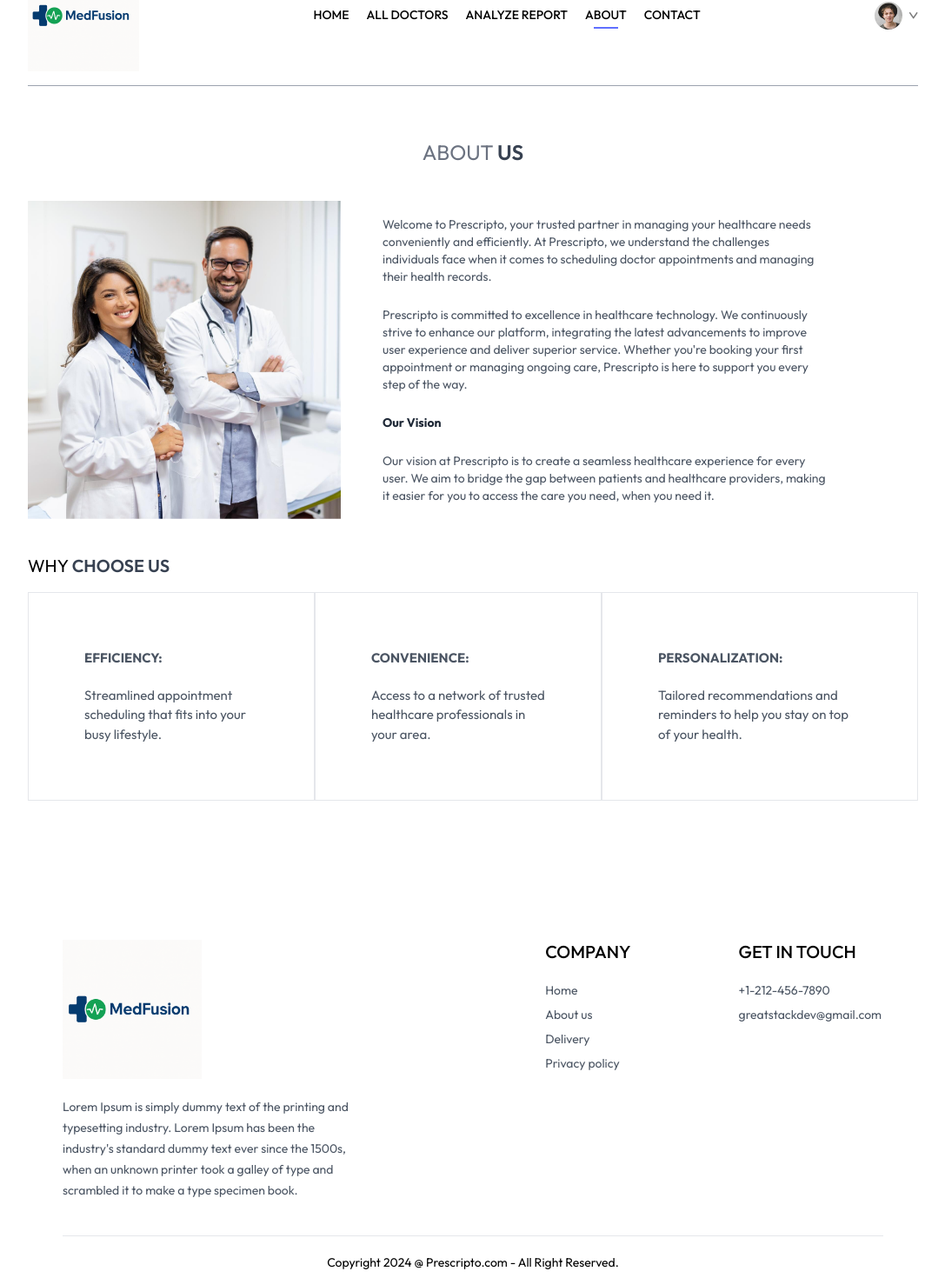
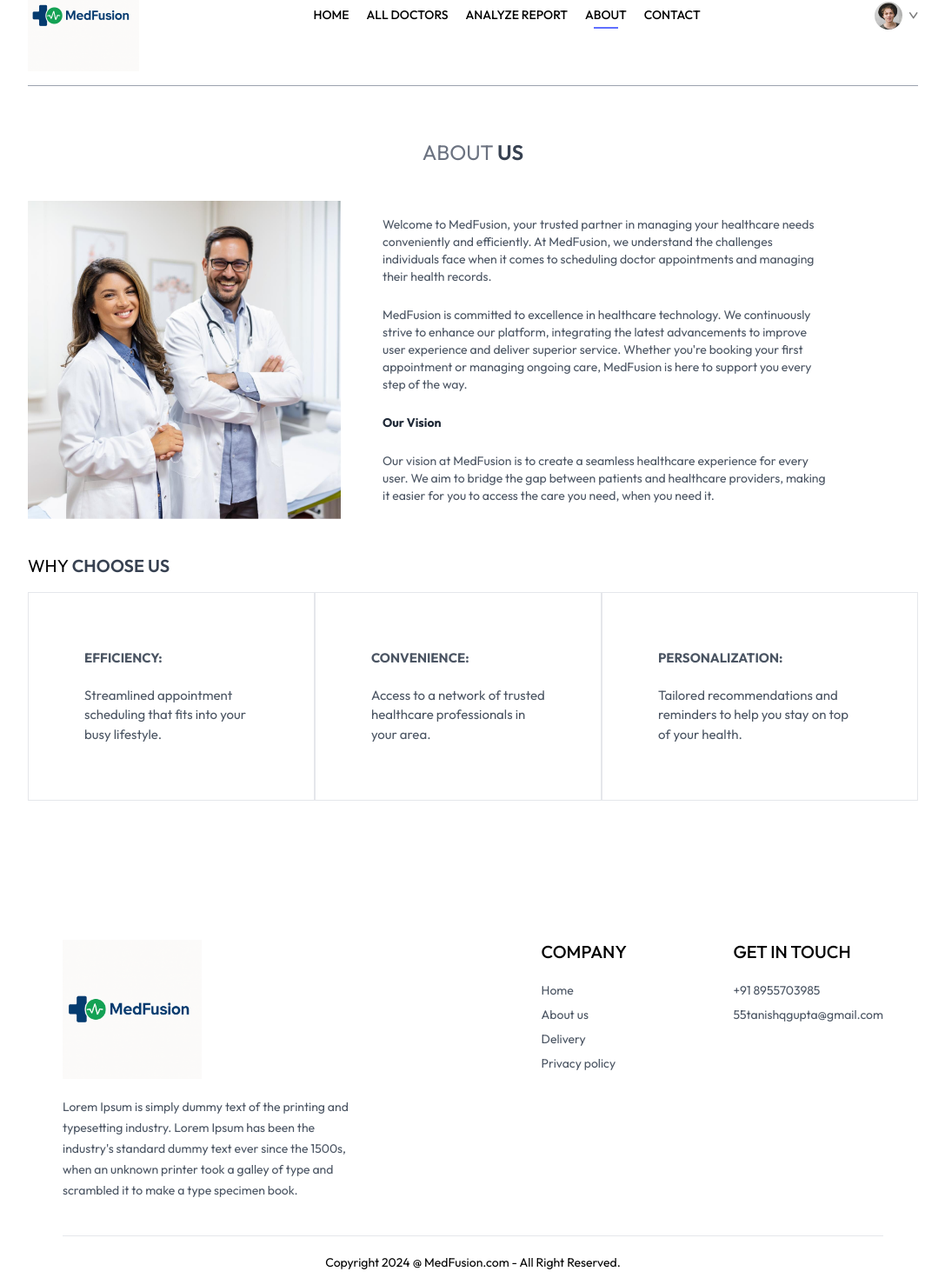
Before and after one commit to tanishg5/MedFusion-Frontend, a React (Vite) app: page /about in a window 1280 px wide. Shown: the part 62-1532 px from the top of the page at 87% size, without its empty margins (96-1183 px from the left). Built offline with nearby package versions, Linux system fonts and the light colour scheme.

Commit message:
commit all changes

```diff
--- a/src/ImageProcessing/Ocr.jsx
+++ b/src/ImageProcessing/Ocr.jsx
@@ -1,6 +1,6 @@
 import { useState } from 'react'
 import Tesseract from 'tesseract.js'
-function Ocr(props) {
+function Ocr({extractedtext}) {
   const [file , setfile] = useState();
   const [progress , setProgress] = useState(0);
   const [result , setResult] = useState("");
@@ -19,7 +19,7 @@ function Ocr(props) {
       }}
     ).then (({data:{text}})=>{
        setResult(text);
-       props.extractedtext(text);
+       extractedtext(text);
     })
   }
   return (
--- a/src/components/Footer.jsx
+++ b/src/components/Footer.jsx
@@ -24,8 +24,8 @@ const Footer = () => {
         <div>
           <p className='text-xl font-medium mb-5'>GET IN TOUCH</p>
           <ul className='flex flex-col gap-2 text-gray-600'>
-            <li>+1-212-456-7890</li>
-            <li>greatstackdev@gmail.com</li>
+            <li>+91 8955703985</li>
+            <li>55tanishqgupta@gmail.com</li>
           </ul>
         </div>
 
@@ -33,7 +33,7 @@ const Footer = () => {
 
       <div>
         <hr />
-        <p className='py-5 text-sm text-center'>Copyright 2024 @ Prescripto.com - All Right Reserved.</p>
+        <p className='py-5 text-sm text-center'>Copyright 2024 @ MedFusion.com - All Right Reserved.</p>
       </div>
 
     </div>
--- a/src/pages/About.jsx
+++ b/src/pages/About.jsx
@@ -12,10 +12,10 @@ const About = () => {
       <div className='my-10 flex flex-col md:flex-row gap-12'>
         <img className='w-full md:max-w-[360px]' src={assets.about_image} alt="" />
         <div className='flex flex-col justify-center gap-6 md:w-2/4 text-sm text-gray-600'>
-          <p>Welcome to Prescripto, your trusted partner in managing your healthcare needs conveniently and efficiently. At Prescripto, we understand the challenges individuals face when it comes to scheduling doctor appointments and managing their health records.</p>
-          <p>Prescripto is committed to excellence in healthcare technology. We continuously strive to enhance our platform, integrating the latest advancements to improve user experience and deliver superior service. Whether you're booking your first appointment or managing ongoing care, Prescripto is here to support you every step of the way.</p>
+          <p>Welcome to MedFusion, your trusted partner in managing your healthcare needs conveniently and efficiently. At MedFusion, we understand the challenges individuals face when it comes to scheduling doctor appointments and managing their health records.</p>
+          <p>MedFusion is committed to excellence in healthcare technology. We continuously strive to enhance our platform, integrating the latest advancements to improve user experience and deliver superior service. Whether you're booking your first appointment or managing ongoing care, MedFusion is here to support you every step of the way.</p>
           <b className='text-gray-800'>Our Vision</b>
-          <p>Our vision at Prescripto is to create a seamless healthcare experience for every user. We aim to bridge the gap between patients and healthcare providers, making it easier for you to access the care you need, when you need it.</p>
+          <p>Our vision at MedFusion is to create a seamless healthcare experience for every user. We aim to bridge the gap between patients and healthcare providers, making it easier for you to access the care you need, when you need it.</p>
         </div>
       </div>
 
--- a/src/pages/Contact.jsx
+++ b/src/pages/Contact.jsx
@@ -15,8 +15,8 @@ const Contact = () => {
         <div className='flex flex-col justify-center items-start gap-6'>
           <p className=' font-semibold text-lg text-gray-600'>OUR OFFICE</p>
           <p className=' text-gray-500'>54709 Willms Station <br /> Suite 350, Washington, USA</p>
-          <p className=' text-gray-500'>Tel: (415) 555-0132 <br /> Email: greatstackdev@gmail.com</p>
-          <p className=' font-semibold text-lg text-gray-600'>CAREERS AT PRESCRIPTO</p>
+          <p className=' text-gray-500'>Tel: (415) 555-0132 <br /> Email: 55tanishqgupta@gmail.com</p>
+          <p className=' font-semibold text-lg text-gray-600'>CAREERS AT MedFusion</p>
           <p className=' text-gray-500'>Learn more about our teams and job openings.</p>
           <button className='border border-black px-8 py-4 text-sm hover:bg-black hover:text-white transition-all duration-500'>Explore Jobs</button>
         </div>
```
Also changed, not shown: src/pages/Report.jsx (+17 -0 lines).
